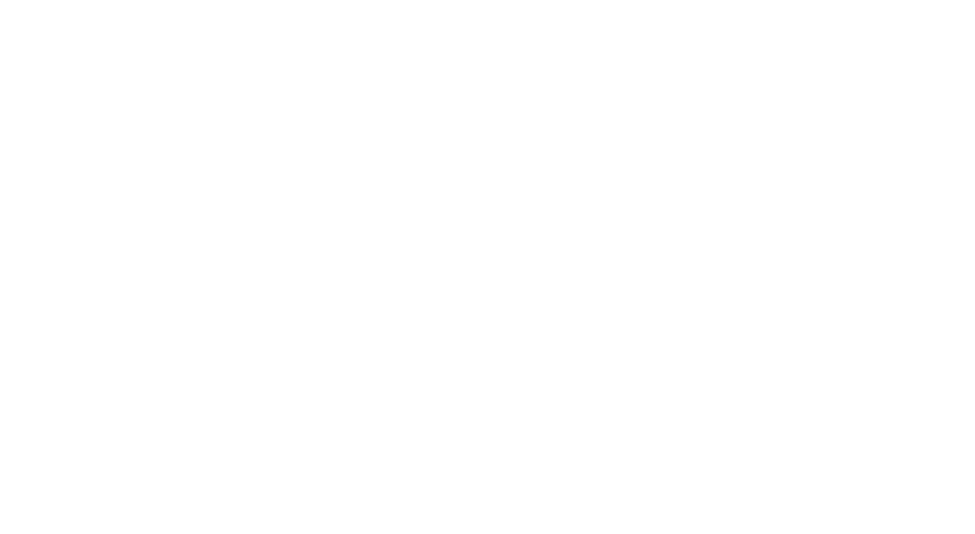
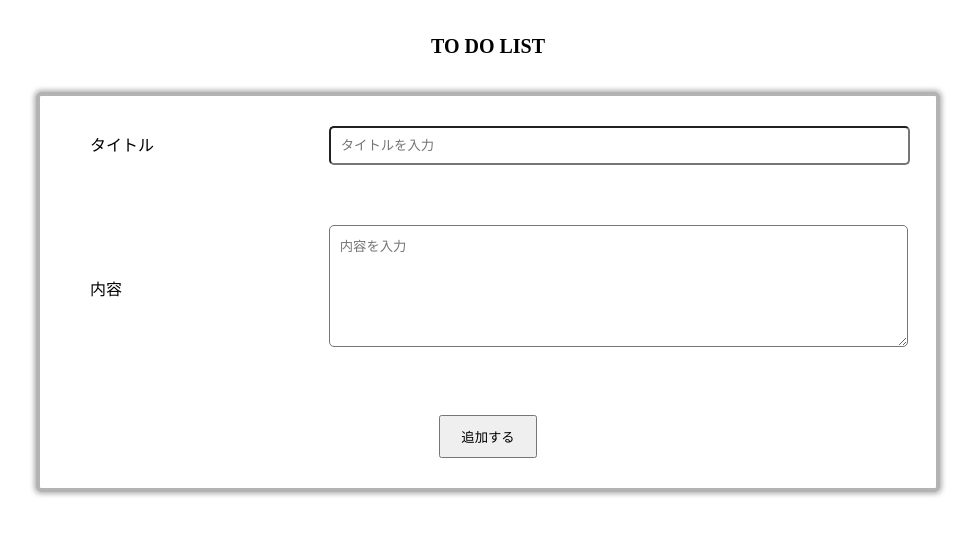
Before and after one commit to OTDRT/todolist-localstorage, a plain HTML site: page index.html in a window 1280 px wide. Shown: the whole page, without its empty margins (152-1127 px from the left). Drawn offline with nearby package versions, Linux system fonts and the light colour scheme.

Commit message:
todoの表示機能の作成

```diff
--- a/index.html
+++ b/index.html
@@ -10,6 +10,25 @@
   <title></title>
 </head>
 <body>
+  <h1>TO DO LIST</h1>
+  <form class="form" action="index.html" method="post">
+    <dl>
+      <dt><label for="title">タイトル</label></dt>
+      <dd><input id="title" name="title" type="text" placeholder="タイトルを入力"></dd>
+    </dl>
+    <dl>
+      <dt><label for="content">内容</label></dt>
+      <dd><textarea name="content" id="content" placeholder="内容を入力"></textarea></dd>
+    </dl>
+    <button type="button" id="add-btn" class="add-btn">追加する</button>
+  </form>
+  <ul id="to-do-area" class="to-do-list"></div>
+  <!-- <p id="text">サンプルテキスト</p>
+  <button id="copy-btn">コピーする</button> -->
+  <!-- <p id="result-text"></p> -->
+  <!-- <div id="result-area"></div> -->
+
+
 
   <script src="script.js"></script>
 </body>
--- a/script.js
+++ b/script.js
@@ -0,0 +1,37 @@
+// var copyBtn = document.getElementById('copy-btn');
+// var text = document.getElementById('text');
+// // var resultText = document.getElementById('result-text');
+// var resultArea = document.getElementById('result-area');
+//
+// // copyBtn.addEventListener('click',function(){
+// //   var sampleText = text.innerHTML;
+// //   console.log(sampleText);
+// //   resultText.innerHTML =sampleText;
+// // });
+//
+// copyBtn.addEventListener('click',function(){
+//   var sampleText = text.innerHTML;
+//   var p = document.createElement('p');
+//   p.innerHTML =sampleText;
+//   resultArea.appendChild(p);
+// });
+
+var addBtn = document.getElementById('add-btn');
+var input = document.getElementById('title');
+var textArea = document.getElementById('content');
+var toDoArea = document.getElementById('to-do-area')
+
+
+
+addBtn.addEventListener('click',function(){
+  var title = input.value;
+  var content = textArea.value;
+  var h2 = document.createElement('h2');
+  var p = document.createElement('p');
+  h2.innerHTML = title;
+  p.innerHTML = content;
+  var li = document.createElement('li');
+  toDoArea.appendChild(li);
+  li.appendChild(h2);
+  li.appendChild(p);
+});
--- a/style.css
+++ b/style.css
@@ -0,0 +1,84 @@
+@charset "UTF-8";
+html{
+  font-size: 62.5%; /* 10px */
+}
+
+body{
+  /*font-family:'ヒラギノ角ゴ Pro W3', 'Hiragino Kaku Gothic Pro W3', 'メイリオ', 'Meiryo', 'ＭＳ Ｐゴシック', Arial, verdana, sans-serif;
+  font-size: 1.6rem;/* rem は　html要素のfont-sizeの倍率指定
+  line-height: 1.6;*/
+
+
+  font: 1.6rem / 1.6 "游明朝", YuMincho, "ヒラギノ明朝 ProN W3", "Hiragino Mincho ProN", "HG明朝E", "ＭＳ Ｐ明朝", "ＭＳ 明朝", serif;
+}
+
+a{
+  text-decoration: none;
+}
+
+h1{
+  text-align: center;
+  font-size: 20px;
+  font-weight: bold;
+  margin: 30px;
+}
+
+form{
+  width: 70%;
+  margin-right: auto;
+  margin-left: auto;
+  background: none;
+  border: 4px solid rgb(179, 179, 179);
+  border-radius: 5px;
+  box-shadow: 0 0 5px 2px rgb(179, 179, 179);
+}
+form dl{
+  display: flex;
+  width: 100%;
+  box-sizing: border-box;
+  padding: 30px 50px;
+  align-items:center;
+}
+form dt{
+  width: 30%;
+}
+form dd{
+  width: 70%;
+}
+form dd input{
+  width: 100%;
+  padding: 10px;
+  border-radius: 5px;
+
+}
+form dd textarea{
+  width: 100%;
+  height: 100px;
+  padding: 10px;
+  border-radius: 5px;
+
+}
+
+/*
+button
+ */
+
+.add-btn{
+  display: block;
+  padding: 10px 20px;
+  margin: 30px auto;
+  cursor: pointer;
+}
+.to-do-list{
+  display: flex;
+  justify-content: flex-start;
+  flex-flow: row wrap;
+  margin-top: 30px;
+}
+.to-do-list li{
+  width: 33.333%;
+  box-sizing: border-box;
+
+  border: 2px solid #ddd;
+
+}
```
